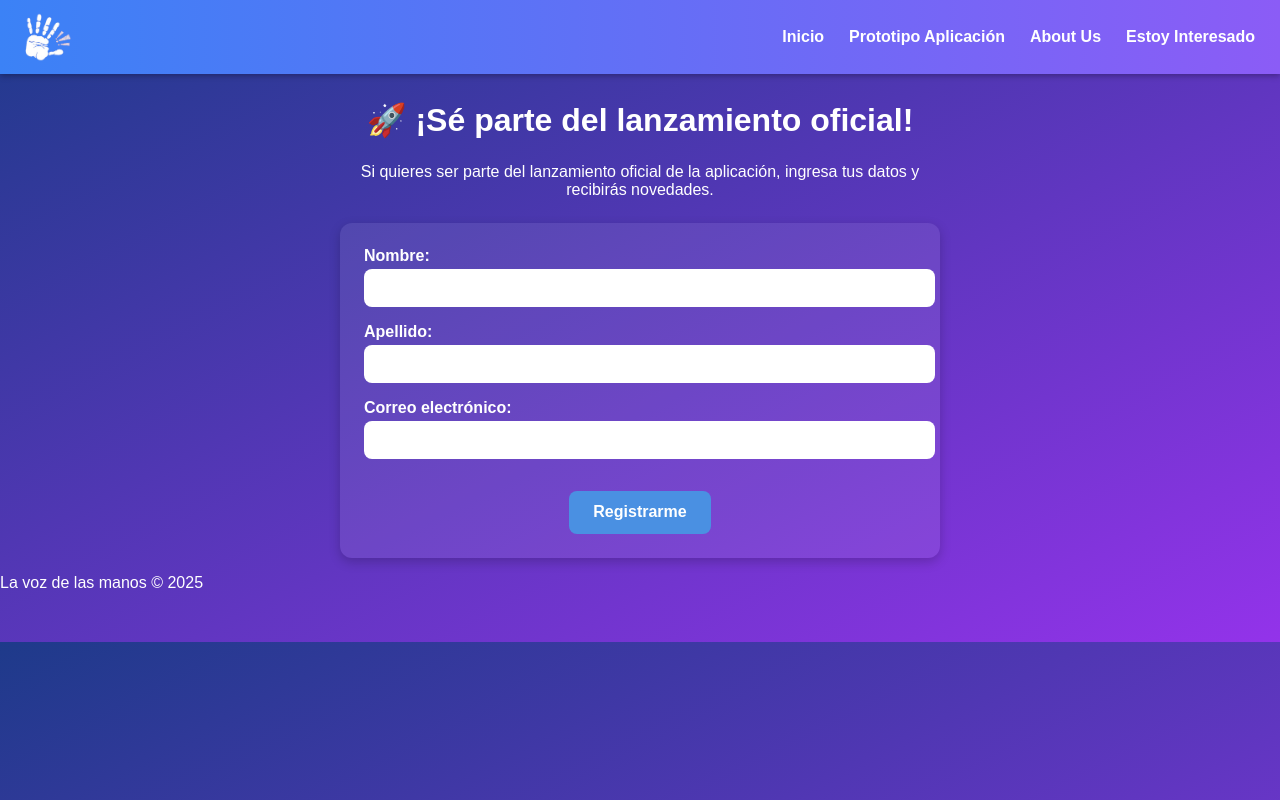
After one commit to Sofiab09/Proyecto_final, a Flask app: page /interesado in a window 1280 px wide. The commit adds this page. Run offline with Flask 3, Linux system fonts and the light colour scheme.

Commit message:
pagina web desarrollada, con css, y con la implementación de bases de datos

```diff
--- a/app.py
+++ b/app.py
@@ -1,6 +1,29 @@
-from flask import Flask, render_template
+from flask import Flask, render_template, request
+from flask_sqlalchemy import SQLAlchemy
 
 app = Flask(__name__)
+
+# Configuración de la base de datos SQLite
+app.config['SQLALCHEMY_DATABASE_URI'] = 'sqlite:///interesados.db'
+app.config['SQLALCHEMY_TRACK_MODIFICATIONS'] = False
+
+db = SQLAlchemy(app)
+
+
+# Modelo de la tabla
+class Interesado(db.Model):
+    id = db.Column(db.Integer, primary_key=True)
+    nombre = db.Column(db.String(100), nullable=False)
+    apellido = db.Column(db.String(100), nullable=False)
+    correo = db.Column(db.String(120), unique=True, nullable=False)
+
+    def __repr__(self):
+        return f'<Interesado {self.nombre} {self.apellido}>'
+
+
+# Creación de la base de datos
+with app.app_context():
+    db.create_all()
 
 
 @app.route("/")
@@ -18,8 +41,18 @@ def about():
     return render_template("about.html")
 
 
-@app.route("/interesado")
+@app.route("/interesado", methods=["GET", "POST"])
 def interesado():
+    if request.method == "POST":
+        nombre = request.form["nombre"]
+        apellido = request.form["apellido"]
+        correo = request.form["correo"]
+
+        # Guardar en la base de datos
+        nuevo = Interesado(nombre=nombre, apellido=apellido, correo=correo)
+        db.session.add(nuevo)
+        db.session.commit()
+
     return render_template("interesado.html")
 
 
--- a/static/css/style.css
+++ b/static/css/style.css
@@ -1,6 +1,7 @@
 /* Estilos generales */
 body {
     margin: 0;
+    margin-bottom: 50px;
     font-family: Arial, Helvetica, sans-serif;
     background: linear-gradient(to bottom right, #1e3a8a, #9333ea); /* azul a morado */
     color: white;
@@ -14,14 +15,14 @@ body {
     background: linear-gradient(to right, #3b82f6, #8b5cf6); /* azul-morado */
     padding: 12px 25px;
     box-shadow: 0 2px 6px rgba(0, 0, 0, 0.3);
+
 }
+
 
 /* Logo */
 .navbar .logo {
-    color: #ffffff;
-    font-size: 22px;
-    font-weight: bold;
-    text-decoration: none;
+    height: 50px;
+    width: auto;
 }
 
 /* Menú */
@@ -32,7 +33,7 @@ body {
     padding: 0;
 }
 
-.navbar ul li {
+.navbar ul li { /*espaciado entre los de la navbar*/
     margin-left: 25px;
 }
 
@@ -64,3 +65,139 @@ body {
     font-size: 1.2rem;
     line-height: 1.6;
 }
+
+.impacto img{
+    width: 150px;
+    height: auto;
+}
+.impacto {
+    display: flex;
+    justify-content: center; /* Centra el contenido horizontalmente */
+}
+.impacto table th {
+    padding: 0 25px; /* Crea un espacio de 25px a la izquierda y derecha de cada celda */
+}
+
+.boton {
+    /* Estilos del botón */
+    display: inline-block; /* Esto permite que el botón tenga un ancho y alto */
+    padding: 15px 30px; /* Aumenta el tamaño del botón con padding */
+    background-color: beige;
+    color: #1e3a8a;
+    text-decoration: none; /* Elimina el subrayado por defecto de los enlaces */
+    border-radius: 10px;
+    font-weight: bold;
+    text-align: center;
+    border: 2px solid #1e3a8a; /* Añade un borde para darle más presencia */
+    transition: background-color 0.3s ease; /* Transición suave para el efecto hover */
+}
+
+.boton:hover {
+    /* Efecto al pasar el cursor */
+    background-color: #1e3a8a; /* Cambia el color de fondo */
+    color: beige; /* Cambia el color del texto */
+    cursor: pointer; /* Cambia el cursor para indicar que es un enlace */
+}
+
+/* Centrar el botón (usando Flexbox en un contenedor) */
+.contenedor-del-boton { /* Asume que tienes un div que contiene el botón */
+    display: flex;
+    margin-top: 50px;
+    justify-content: center;
+    width: 100%; /* Asegúrate de que el contenedor ocupe todo el ancho disponible */
+}
+footer{
+    align-items: center;
+    flex: auto;
+}
+
+.section-title {
+  font-size: 2rem;
+  text-align: center;
+  margin-bottom: 1.5rem;
+  color: #fff;
+}
+
+.prototype-list {
+  list-style: none;
+  padding: 0;
+  max-width: 900px;
+  margin: auto;
+}
+
+.prototype-list li {
+  background: rgba(255,255,255,0.07);
+  padding: 1.2rem;
+  border-radius: 12px;
+  margin-bottom: 1.2rem;
+  box-shadow: 0 4px 12px rgba(0,0,0,0.15);
+}
+
+.prototype-list h3 {
+  margin: 0 0 0.5rem;
+  font-size: 1.3rem;
+  color: #ffd966;
+}
+
+.prototype-list p {
+  margin: 0;
+  color: #f1f1f1;
+  line-height: 1.5;
+}
+
+.prototype-list img{
+    width: 500px;
+    height: auto;
+}
+
+.a-container{
+    align-items: center;
+    justify-content: center;
+    display: flex;
+}
+
+.interesado {
+  max-width: 600px;
+  margin: auto;
+  color: #fff;
+  text-align: center;
+}
+
+.interest-form {
+  margin-top: 1.5rem;
+  background: rgba(255,255,255,0.08);
+  padding: 1.5rem;
+  border-radius: 12px;
+  box-shadow: 0 4px 12px rgba(0,0,0,0.2);
+}
+
+.form-group {
+  margin-bottom: 1rem;
+  text-align: left;
+}
+
+label {
+  display: block;
+  margin-bottom: 0.3rem;
+  font-weight: bold;
+}
+
+input {
+  width: 100%;
+  padding: 0.6rem;
+  border: none;
+  border-radius: 8px;
+  font-size: 1rem;
+}
+
+.btn.primary {
+  margin-top: 1rem;
+  padding: 0.8rem 1.5rem;
+  border: none;
+  border-radius: 8px;
+  background: #4a90e2;
+  color: #fff;
+  font-size: 1rem;
+  cursor: pointer;
+  font-weight: bold;
+}
--- /dev/null
+++ b/templates/base.html
@@ -0,0 +1,30 @@
+<!DOCTYPE html>
+<html lang="es">
+<head>
+    <meta charset="UTF-8">
+    <meta name="viewport" content="width=device-width, initial-scale=1.0">
+    <title>{% block title %}La Voz de las Manos{% endblock %}</title>
+    <link rel="stylesheet" href="{{ url_for('static', filename='css/style.css') }}">
+</head>
+<body>
+
+    <nav class="navbar">
+        <img class="logo" src="{{ url_for('static', filename='img/logo.png') }}" alt="La voz de las manos">
+
+        <ul>
+            <li><a href="{{ url_for('inicio') }}">Inicio</a></li>
+            <li><a href="{{ url_for('prototipo') }}">Prototipo Aplicación</a></li>
+            <li><a href="{{ url_for('about') }}">About Us</a></li>
+            <li><a href="{{ url_for('interesado') }}">Estoy Interesado</a></li>
+        </ul>
+    </nav>
+
+    {% block content %}
+    {% endblock %}
+
+    <footer>
+        <p>La voz de las manos © 2025</p>
+    </footer>
+
+</body>
+</html>
--- /dev/null
+++ b/templates/interesado.html
@@ -0,0 +1,28 @@
+{% extends "base.html" %}
+{% block content %}
+<section class="page-section interesado">
+  <h2 class="section-title">🚀 ¡Sé parte del lanzamiento oficial!</h2>
+  <p class="intro">
+    Si quieres ser parte del lanzamiento oficial de la aplicación, ingresa tus datos y recibirás novedades.
+  </p>
+
+  <form method="POST" action="{{ url_for('interesado') }}" class="interest-form">
+    <div class="form-group">
+      <label for="nombre">Nombre:</label>
+      <input type="text" name="nombre" id="nombre" required>
+    </div>
+
+    <div class="form-group">
+      <label for="apellido">Apellido:</label>
+      <input type="text" name="apellido" id="apellido" required>
+    </div>
+
+    <div class="form-group">
+      <label for="correo">Correo electrónico:</label>
+      <input type="email" name="correo" id="correo" required>
+    </div>
+
+    <button type="submit" class="btn primary">Registrarme</button>
+  </form>
+</section>
+{% endblock %}
```
Also changed, not shown: templates/index.html (+30 -4 lines), templates/prototipo.html (+56 -0 lines), instance/interesados.db (added), static/img/A.jpg (added), static/img/logo.png (added).
